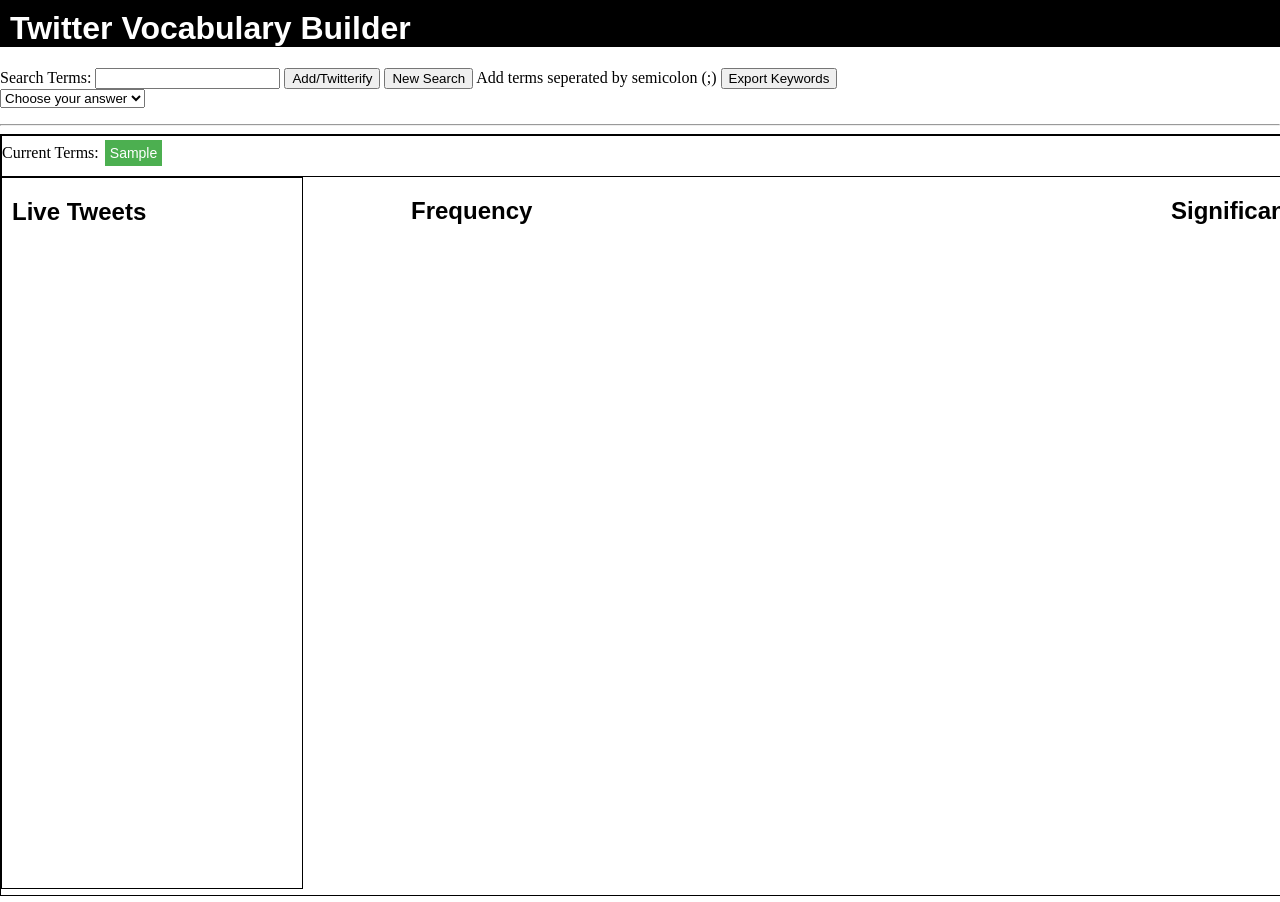
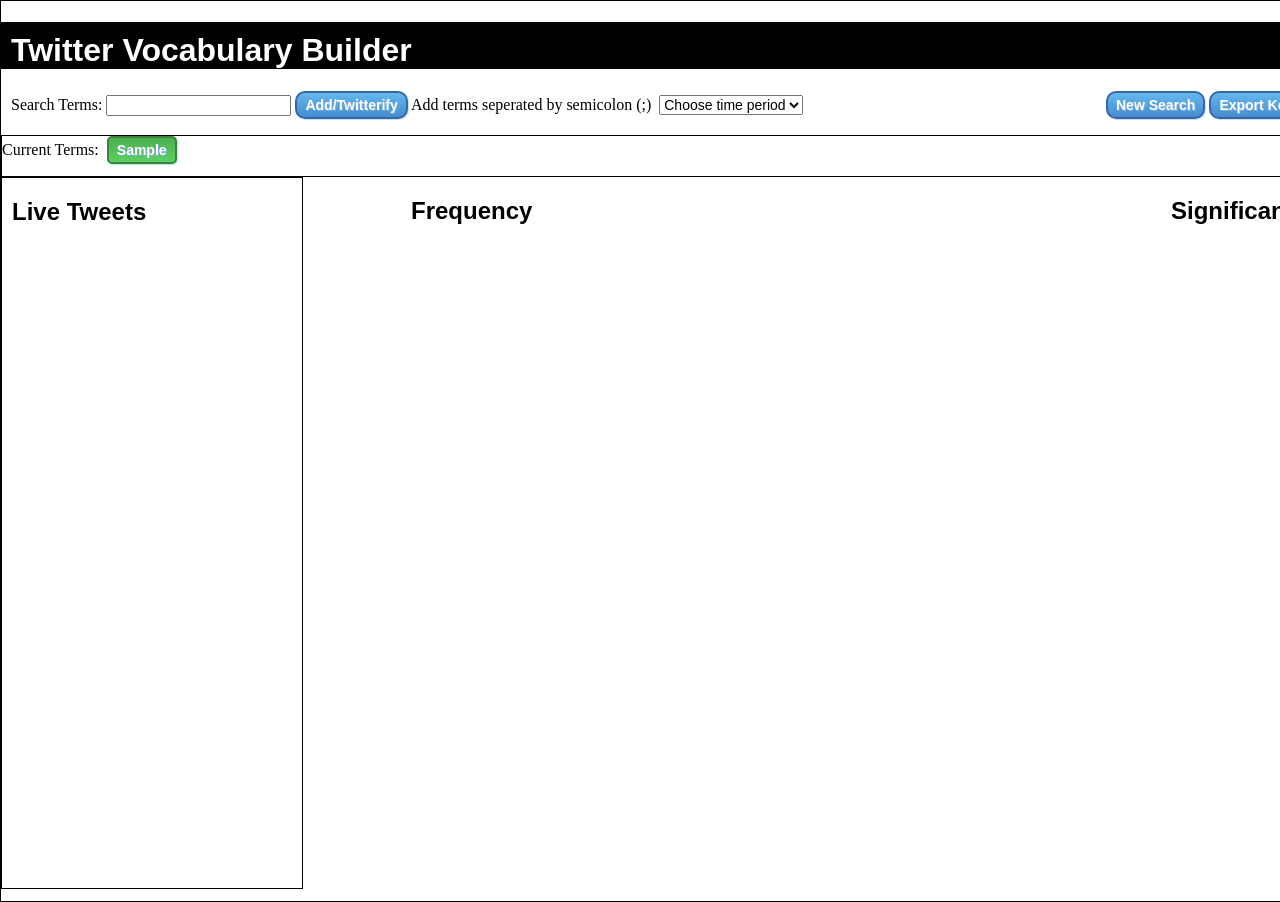
Before and after one commit to NYU-CS6313-SPRING2016/Group-14, a plain HTML site: page index.html in a window 1280 px wide. Both pictures are taken after typing "Sample" into the empty fields and a click on the button "Add/Twitterify". Shown: the top 902 px of the page. Drawn offline with nearby package versions, Linux system fonts and the light colour scheme; no server answers; a script that the page names is missing.

Commit message:
layout/css edits

```diff
--- a/index.html
+++ b/index.html
@@ -46,6 +46,14 @@
             #main_div{
                width: 1500px;
               height: 760px;
+
+                overflow:auto;
+            }
+
+
+            #main_main_div{
+               width: 1505px;
+              height: 900px;
               border:1px solid black;
                 overflow:auto;
             }
@@ -62,16 +70,84 @@
 
 
             #current_terms input {
-                background-color: #4CAF50;
-                border: none;
-                color: white;
-                padding: 5px 5px;
-                text-align: center;
-                text-decoration: none;
-                display: inline-block;
+              font-family: arial;
+              font-weight: bold;
+              color: #FFFFFF !important;
+              font-size: 14px;
+              text-shadow: 1px 1px 0px #7CACDE;
+              box-shadow: 1px 1px 1px #BEE2F9;
+              padding: 4px 8px;
+              -moz-border-radius: 5px;
+              -webkit-border-radius: 5px;
+              border-radius: 5px;
+              border: 2px solid #3A853D;
+              background: #4CAF50;
+              background: linear-gradient(top,  #4CAF50,  #5BD160);
+              background: -ms-linear-gradient(top,  #4CAF50,  #5BD160);
+              background: -webkit-gradient(linear, left top, left bottom, from(#4CAF50), to(#5BD160));
+              background: -moz-linear-gradient(top,  #4CAF50,  #5BD160);
+              margin: 0px 4px;
+            }
+
+            #current_terms input:hover {
+              color: #306E32 !important;
+              background: #59CC5D;
+              background: linear-gradient(top,  #47A34B,  #63E368);
+              background: -ms-linear-gradient(top,  #47A34B,  #63E368);
+              background: -webkit-gradient(linear, left top, left bottom, from(#47A34B), to(#63E368));
+              background: -moz-linear-gradient(top,  #47A34B,  #63E368);
+
+            }
+
+            select{
+
                 font-size: 14px;
-                margin: 4px 2px;
-                cursor: pointer;
+                margin: 4px 8px;
+            }
+
+            button {
+                  font-family: arial;
+                  font-weight: bold;
+                  color: #FFFFFF !important;
+                  font-size: 14px;
+                  text-shadow: 1px 1px 0px #7CACDE;
+                  box-shadow: 1px 1px 1px #BEE2F9;
+                  padding: 4px 8px;
+                  -moz-border-radius: 10px;
+                  -webkit-border-radius: 10px;
+                  border-radius: 10px;
+                  border: 2px solid #3866A3;
+                  background: #63B8EE;
+                  background: linear-gradient(top,  #63B8EE,  #468CCF);
+                  background: -ms-linear-gradient(top,  #63B8EE,  #468CCF);
+                  background: -webkit-gradient(linear, left top, left bottom, from(#63B8EE), to(#468CCF));
+                  background: -moz-linear-gradient(top,  #63B8EE,  #468CCF);
+                }
+
+                button:hover {
+                  color: #14396A !important;
+                  background: #468CCF;
+                  background: linear-gradient(top,  #468CCF,  #63B8EE);
+                  background: -ms-linear-gradient(top,  #468CCF,  #63B8EE);
+                  background: -webkit-gradient(linear, left top, left bottom, from(#468CCF), to(#63B8EE));
+                  background: -moz-linear-gradient(top,  #468CCF,  #63B8EE);
+                }
+
+            #menuForm{
+
+                float:right;
+            }
+
+            #search_div{
+
+                float:left;
+                margin-left: 10px;
+            }
+
+            #form_div{
+
+                float:right;
+                width: 400px;
             }
 
             #live_tweets{
@@ -135,28 +211,36 @@
     </head>
 
     <body>
+        <div id="main_main_div">
         <h1>Twitter Vocabulary Builder</h1>
+
+        <div id="search_div">
         <label>Search Terms: </label>
             <input type="text" id="textInput"/>
             <button type="button" onclick="startSearch();">Add/Twitterify</button>
-            <button type="button" onclick="resetSearch();">New Search</button>
         <label>Add terms seperated by semicolon (;) </label>
-        <button type="button" onclick="exportData();">Export Keywords</button>
 
-        <form>
+        <form id="menuForm">
           <div class="dropMenuDIV">
             <select id="dropMenu" onchange="menuChange()">
-              <option value="0">Choose your answer</option>
-              <option value="3">3 days</option>
-              <option value=10>1 week</option>
-              <option value="20">2 weeks</option>
-              <option value="100">1 month</option>
-              <option value="200">2 months</option>
+              <option value="0">Choose time period </option>
+              <option value="3">Last 3 days</option>
+              <option value=10>Last 1 week</option>
+              <option value="20">Last 2 weeks</option>
+              <option value="100">Last 1 month</option>
+              <option value="200">Last 2 months</option>
             </select>
           </div>
         </form>
 
-        <hr>
+        </div>
+
+         <div id="form_div">
+
+             <button id="reset_button" type="button" onclick="resetSearch();">New Search</button>
+             <button id="export_button" type="button" onclick="exportData();">Export Keywords</button>
+        </div>
+
         <div id="main_div">
             <div id="current_terms" >
             <label>Current Terms: </label>
@@ -177,6 +261,7 @@
                 </div>
             </div>
 
+        </div>
         </div>
     </body>
 
```
